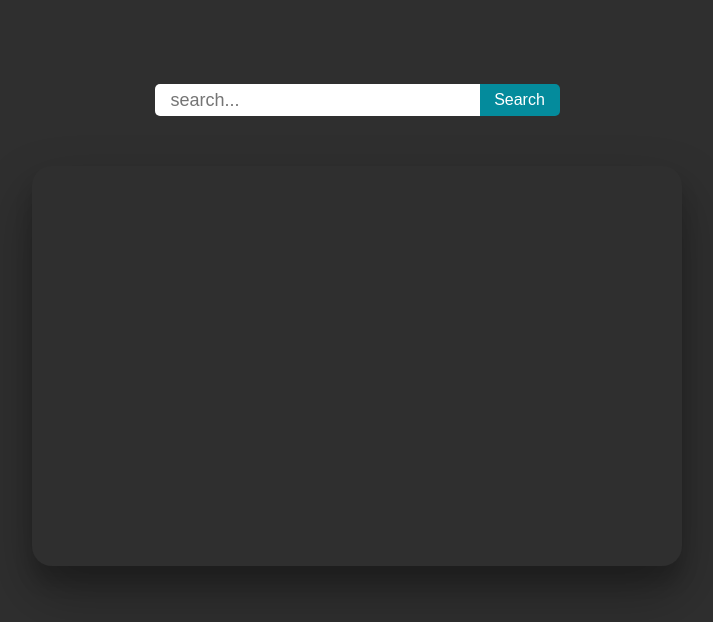
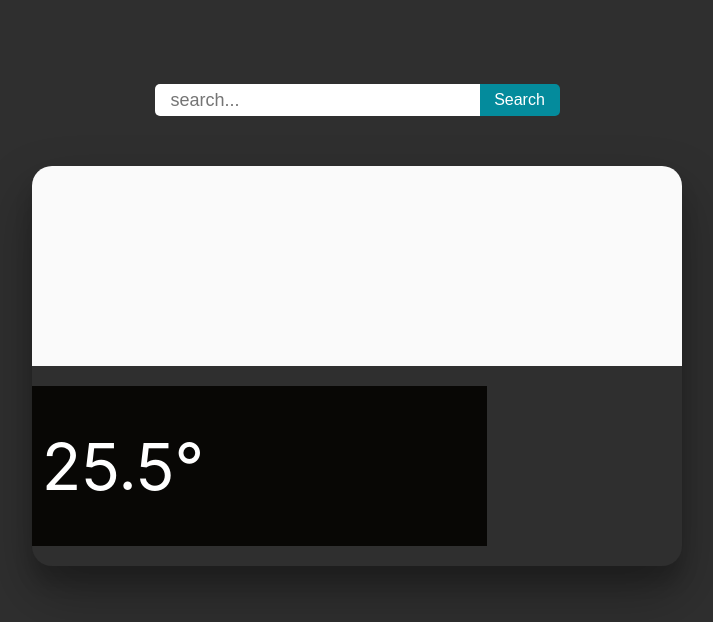
Before and after one commit to zenimtiazz/weatherapp, a React (Create React App) app: page / in a window 1280 px wide. Shown: the top 622 px of the page, without its empty margins (283-996 px from the left). Built offline with nearby package versions, Linux system fonts and the light colour scheme; some icons are missing.

Commit message:
basic classes

```diff
--- a/src/components/weather/temp.js
+++ b/src/components/weather/temp.js
@@ -18,7 +18,16 @@
         </div>
 
     </div>
-    <article className='widget'></article>
+    <article className='widget'>
+      <div className='weatherIcon'>
+        <i className={'wi wi-day-sunny'}></i>
+      </div>
+      <div className='weatherInfo'>
+        <div className='temperature'>
+          <span>25.5&deg;</span>
+        </div>
+      </div>
+    </article>
     </>
   )
 }
```
